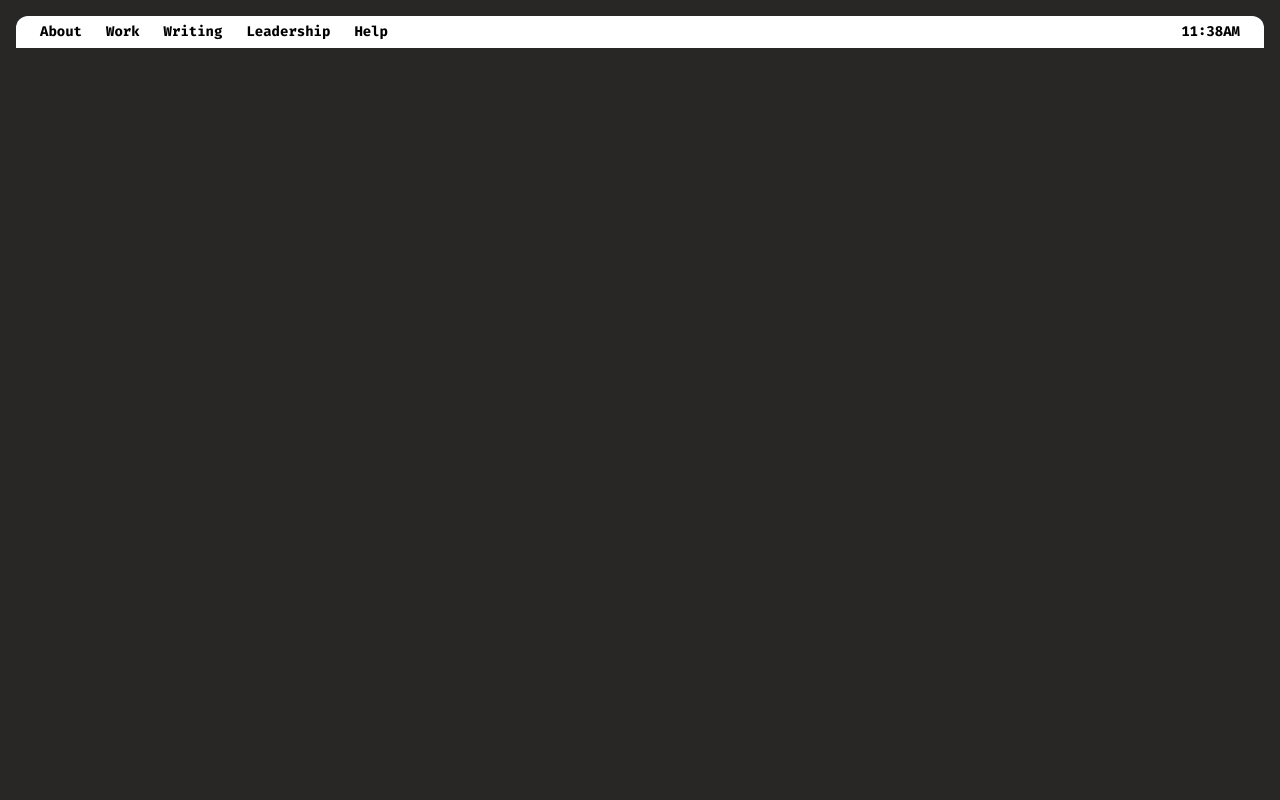
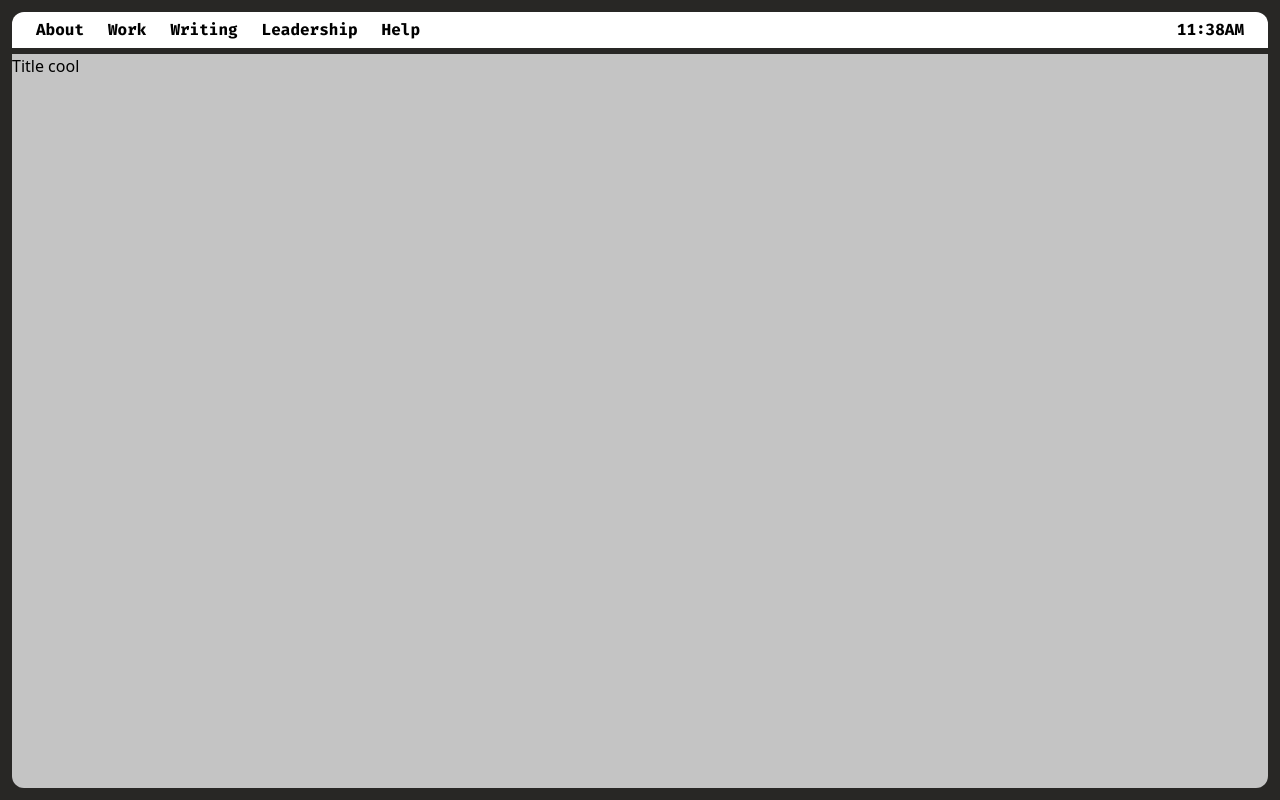
Before and after one commit to lorenzozanotto/lorenzozanotto.com, a Next.js app: page / in a window 1280 px wide. Built offline with nearby package versions, Linux system fonts and the light colour scheme.

Commit message:
feat: add desktop page

```diff
--- /dev/null
+++ b/components/Desktop.tsx
@@ -0,0 +1,9 @@
+function Desktop() {
+    return (
+        <div className="w-full flex-1 mt-[6px] rounded-b-[12px] bg-desktop-background">
+            <h1>Title cool</h1>
+        </div>
+     );
+}
+
+export default Desktop;
--- a/components/MainWindow.tsx
+++ b/components/MainWindow.tsx
@@ -1,9 +1,11 @@
+import Desktop from "./Desktop";
 import NotificationBar from "./NotificationBar";
 
 function MainWindow() {
     return (
-        <div className="p-4">
+        <div className="flex flex-col h-full p-3">
             <NotificationBar />
+            <Desktop />
         </div>
      );
 }
--- a/components/MenuItem.tsx
+++ b/components/MenuItem.tsx
@@ -7,7 +7,7 @@ function MenuItem(props: Props) {
     let cursorType: string = props.link ? "cursor-pointer" : "pointer-events-none"
 
     return (
-        <p className={cursorType + " inline-block px-[12px] py-[6px] text-sm hover:text-white hover:bg-dark-gray"}>{props.title}</p>
+        <p className={cursorType + " inline-block px-[12px] py-[6px] text-md hover:text-white hover:bg-dark-gray"}>{props.title}</p>
     );
 }
 
--- a/tailwind.config.js
+++ b/tailwind.config.js
@@ -6,7 +6,8 @@ module.exports = {
   theme: {
     extend: {
       colors: {
-        'dark-gray': '#282725'
+        'dark-gray': '#282725',
+        'desktop-background': '#C4C4C4'
       },
       fontFamily: {
         mono: ['Fira Code', 'monospace']
```
